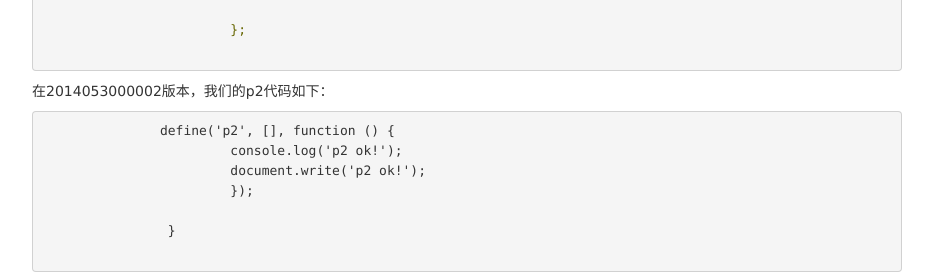
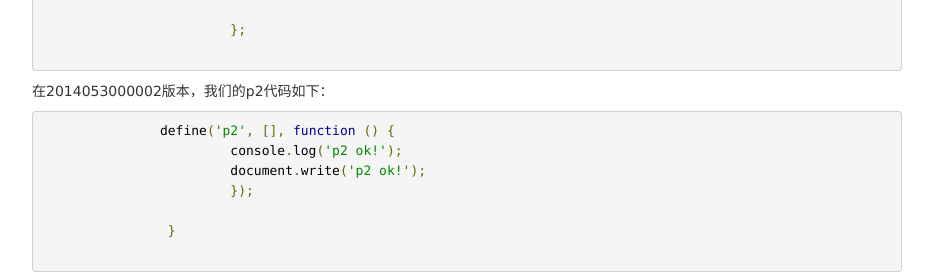
Before and after one commit to mtjs/mtjs.github.io, a plain HTML site: page index.html in a window 1280 px wide. Shown: the part 7542-7821 px from the top of the page, without its empty margins (323-1256 px from the left). Drawn offline with Linux system fonts and the light colour scheme.

Commit message:
bug fix
bug fix

```diff
--- a/index.html
+++ b/index.html
@@ -297,7 +297,7 @@
                         };
     </pre>
     <p>在2014053000002版本，我们的p2代码如下： </p>
-    <pre lass=”prettyprint linenums Lang-js”>
+    <pre class=”prettyprint linenums Lang-js”>
                define('p2', [], function () {
                         console.log('p2 ok!');
                         document.write('p2 ok!');
```
